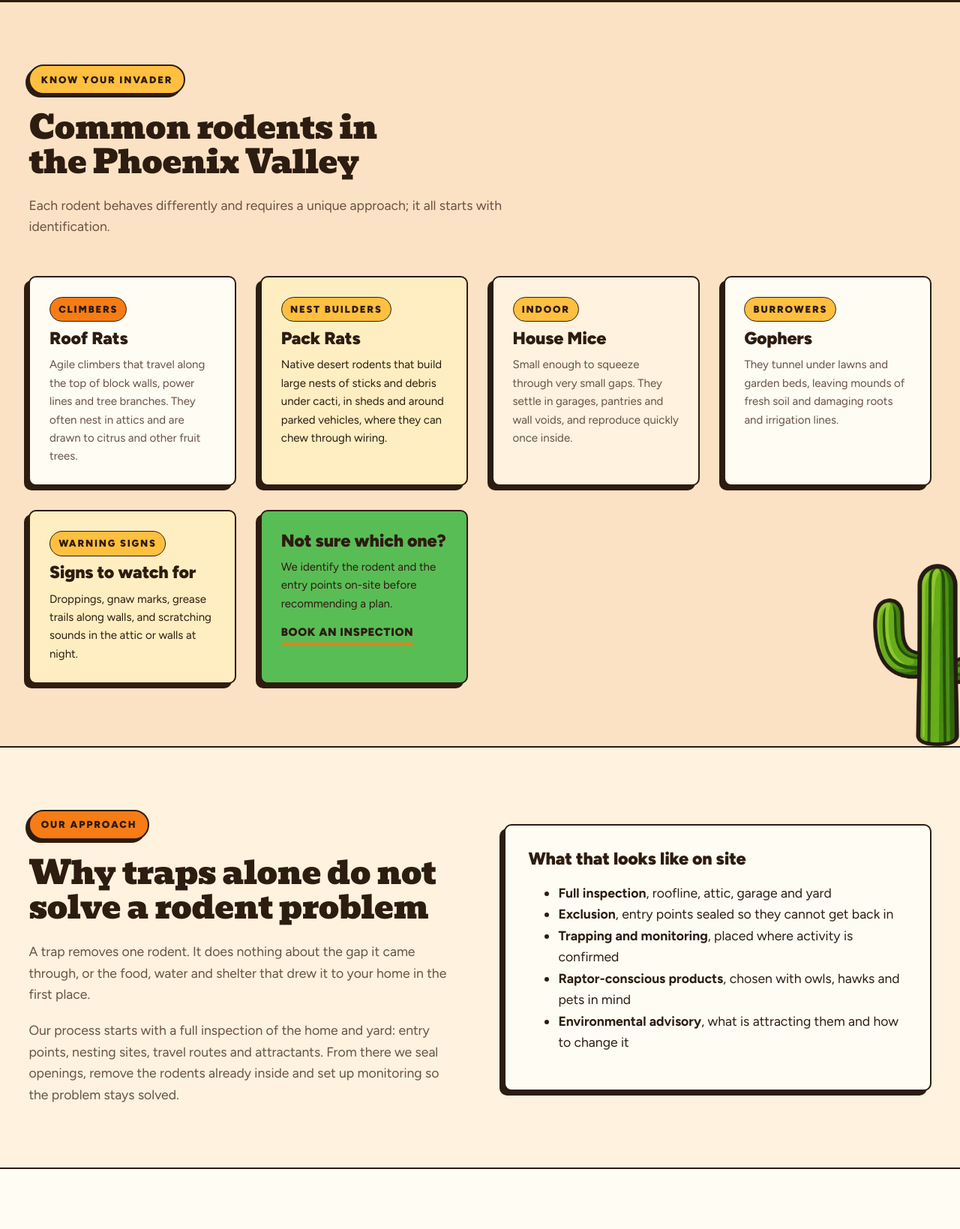
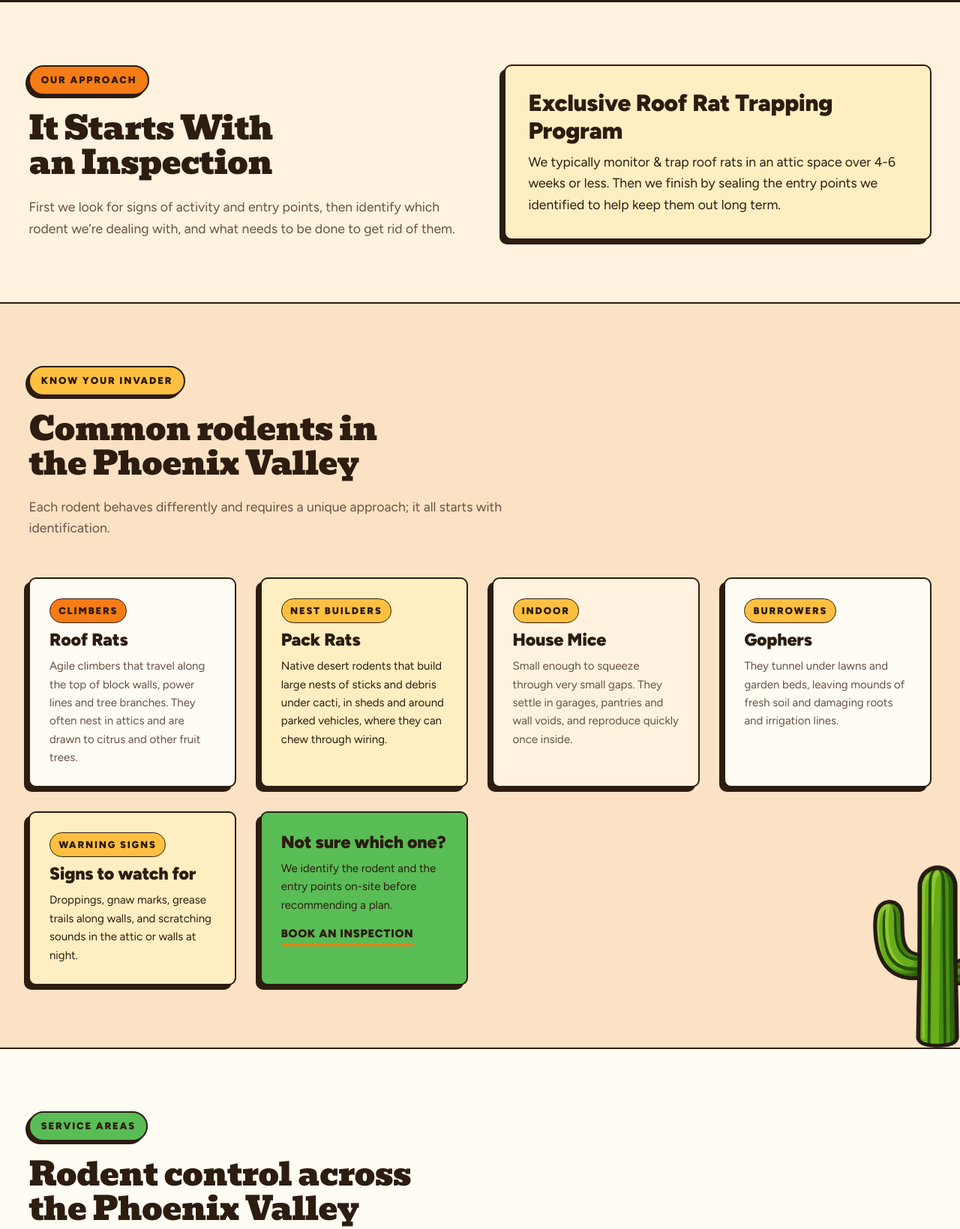
Before and after one commit to OWD-Organization/exclusive-pest-v2, a plain HTML site: page rodent-control.html in a window 1280 px wide. Shown: the part 944-2583 px from the top of the page at 75% size. Drawn offline with Linux system fonts and the light colour scheme.

Commit message:
Rodent Control: simpler hero, roof rat program, new FAQ, new title
The heading becomes Rodent Control with the client's new intro. The
inspection copy and the Exclusive Roof Rat Trapping Program card replace
the traps section and now sit above the rodent profiles. The FAQ gains
a question on how long the program takes, and the browser title is
Rodent Control in Greater Phoenix.

Co-Authored-By: Claude Opus 5.5 <noreply@anthropic.com>
Claude-Session: https://claude.ai/code/session_01THCE1RC3HCFdiyf9fA1de4

```diff
--- a/rodent-control.html
+++ b/rodent-control.html
@@ -4,7 +4,7 @@
 <meta charset="UTF-8">
 <script>document.documentElement.className="js"</script>
 <meta name="viewport" content="width=device-width, initial-scale=1.0">
-<title>Rats and Mice Control in the Phoenix Valley | Exclusive</title>
+<title>Rodent Control in Greater Phoenix | Exclusive Pest Solutions</title>
 <meta name="description" content="Rodent control for rats and mice around Phoenix Valley homes: how they get in, signs to look for, and what a treatment visit generally covers.">
 <!-- Open Graph: link preview card -->
 <meta property="og:type" content="website">
@@ -12,7 +12,7 @@
 <meta property="og:locale" content="en_US">
 <link rel="canonical" href="https://www.exclusivepest.co/rodent-control">
 <meta property="og:url" content="https://www.exclusivepest.co/rodent-control">
-<meta property="og:title" content="Rats and Mice Control in the Phoenix Valley | Exclusive">
+<meta property="og:title" content="Rodent Control in Greater Phoenix | Exclusive Pest Solutions">
 <meta property="og:description" content="Rodent control for rats and mice around Phoenix Valley homes: how they get in, signs to look for, and what a treatment visit generally covers.">
 <meta property="og:image" content="https://www.exclusivepest.co/build-assets/og-olly.jpg">
 <meta property="og:image:width" content="1200">
@@ -1647,8 +1647,8 @@ html:has(.olly-dialog[open]){overflow:hidden}
   <div class="shell">
     <div class="hero-grid">
       <div class="stack reveal" style="--s:1.35rem">
-        <h1>Rodent Control in the Phoenix Valley</h1>
-      <p class="prose" style="font-size:var(--step-1);line-height:1.5">Hearing scratching in the attic or finding droppings in the garage? Seeing mounds or holes in the yard? We start with an in-depth inspection, determine what we're dealing with and then provide a strategy to keep them out FOR GOOD.</p>
+        <h1>Rodent Control</h1>
+      <p class="prose" style="font-size:var(--step-1);line-height:1.5">Hearing scratching in the attic, finding droppings in the garage, or noticing fresh mounds in the yard? We help homeowners across the Greater Phoenix Valley identify their unique problem and figure out what to do next.</p>
         <div class="hero-actions">
           <a class="btn btn--lg hero-quote" href="#contact" data-olly-open>Get a Quote</a>
         </div>
@@ -1676,6 +1676,27 @@ html:has(.olly-dialog[open]){overflow:hidden}
 <div class="actionbar" role="group" aria-label="Quick actions">
   <a class="btn actionbar-cta" href="tel:+16026006746"><svg viewBox="0 0 24 24" width="22" height="22" aria-hidden="true" fill="none" stroke="currentColor" stroke-width="2.2" stroke-linecap="round" stroke-linejoin="round"><path d="M22 16.9v3a2 2 0 0 1-2.2 2 19.8 19.8 0 0 1-8.6-3.1 19.5 19.5 0 0 1-6-6A19.8 19.8 0 0 1 2.1 4.2 2 2 0 0 1 4.1 2h3a2 2 0 0 1 2 1.7c.1 1 .3 1.9.6 2.8a2 2 0 0 1-.5 2.1L8.1 9.9a16 16 0 0 0 6 6l1.3-1.1a2 2 0 0 1 2.1-.5c.9.3 1.8.5 2.8.6a2 2 0 0 1 1.7 2z"/></svg>Call (602) 600-6746</a>
 </div>
+
+<!-- ===================== PROGRAM ===================== -->
+<section class="band pad" id="program">
+  <div class="shell split">
+    <div class="stack reveal" style="--s:1.35rem">
+      <div>
+        <span class="tag tag--orange">Our approach</span>
+        <h2 style="font-size:var(--step-3)">It Starts With an Inspection</h2>
+      </div>
+      <div class="prose">
+        <p>First we look for signs of activity and entry points, then identify which rodent we’re dealing with, and what needs to be done to get rid of them.</p>
+      </div>
+    </div>
+    <div class="split-media reveal" style="--d:120ms">
+      <div class="blk blk--gold">
+        <h3 style="font-size:var(--step-2);margin-bottom:0.6rem">Exclusive Roof Rat Trapping Program</h3>
+        <p style="margin:0">We typically monitor &amp; trap roof rats in an attic space over 4-6 weeks or less. Then we finish by sealing the entry points we identified to help keep them out long term.</p>
+      </div>
+    </div>
+  </div>
+</section>
 
 <!-- ===================== RODENTS ===================== -->
 <section class="band band--2 pad seam-host" id="rodents">
@@ -1725,34 +1746,6 @@ html:has(.olly-dialog[open]){overflow:hidden}
   </picture>
 </section>
 
-<!-- ===================== APPROACH ===================== -->
-<section class="band pad" id="method">
-  <div class="shell split">
-    <div class="stack reveal" style="--s:1.35rem">
-      <div>
-        <span class="tag tag--orange">Our approach</span>
-        <h2 style="font-size:var(--step-3)">Why traps alone do not solve a rodent problem</h2>
-      </div>
-      <div class="prose">
-        <p>A trap removes one rodent. It does nothing about the gap it came through, or the food, water and shelter that drew it to your home in the first place.</p>
-        <p>Our process starts with a full inspection of the home and yard: entry points, nesting sites, travel routes and attractants. From there we seal openings, remove the rodents already inside and set up monitoring so the problem stays solved.</p>
-      </div>
-    </div>
-    <div class="split-media reveal" style="--d:120ms">
-      <div class="blk">
-        <h3 style="font-size:var(--step-1);margin-bottom:0.3rem">What that looks like on site</h3>
-        <ul class="ticks">
-          <li><b>Full inspection</b>, roofline, attic, garage and yard</li>
-          <li><b>Exclusion</b>, entry points sealed so they cannot get back in</li>
-          <li><b>Trapping and monitoring</b>, placed where activity is confirmed</li>
-          <li><b>Raptor-conscious products</b>, chosen with owls, hawks and pets in mind</li>
-          <li><b>Environmental advisory</b>, what is attracting them and how to change it</li>
-        </ul>
-      </div>
-    </div>
-  </div>
-</section>
-
 <!-- ===================== SERVICE AREAS ===================== -->
 <section class="band band--paper pad">
   <div class="shell">
@@ -1805,6 +1798,10 @@ html:has(.olly-dialog[open]){overflow:hidden}
       <details>
         <summary>How long does it take to get rid of rodents?</summary>
         <div class="faq-a"><p>It depends on the species, the size of the population and how many entry points the home has. We will set clear expectations after the inspection and follow up until activity stops.</p></div>
+      </details>
+      <details>
+        <summary>How long does the roof rat trapping program take?</summary>
+        <div class="faq-a"><p>Trapping and monitoring typically take 4-6 weeks. We finish by sealing the entry points we identified. The inspection helps us determine whether this program is the right fit.</p></div>
       </details>
       <details>
         <summary>Will they come back?</summary>
```
